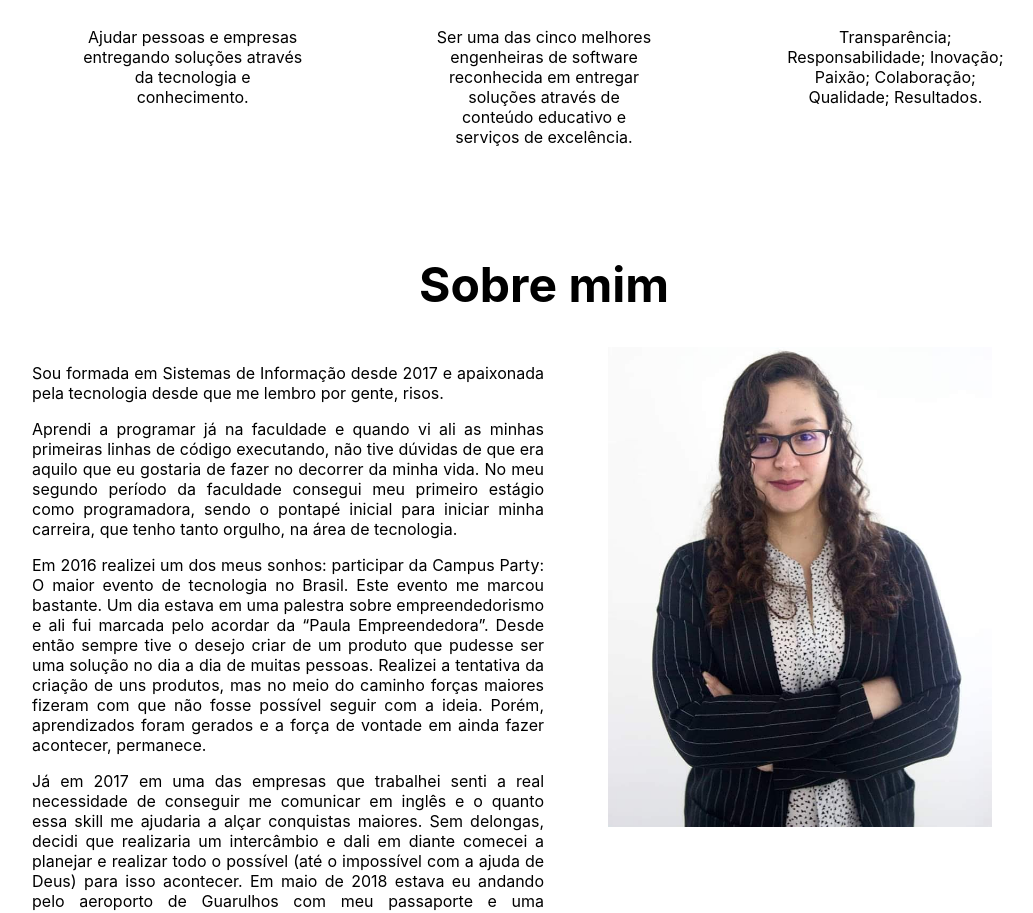
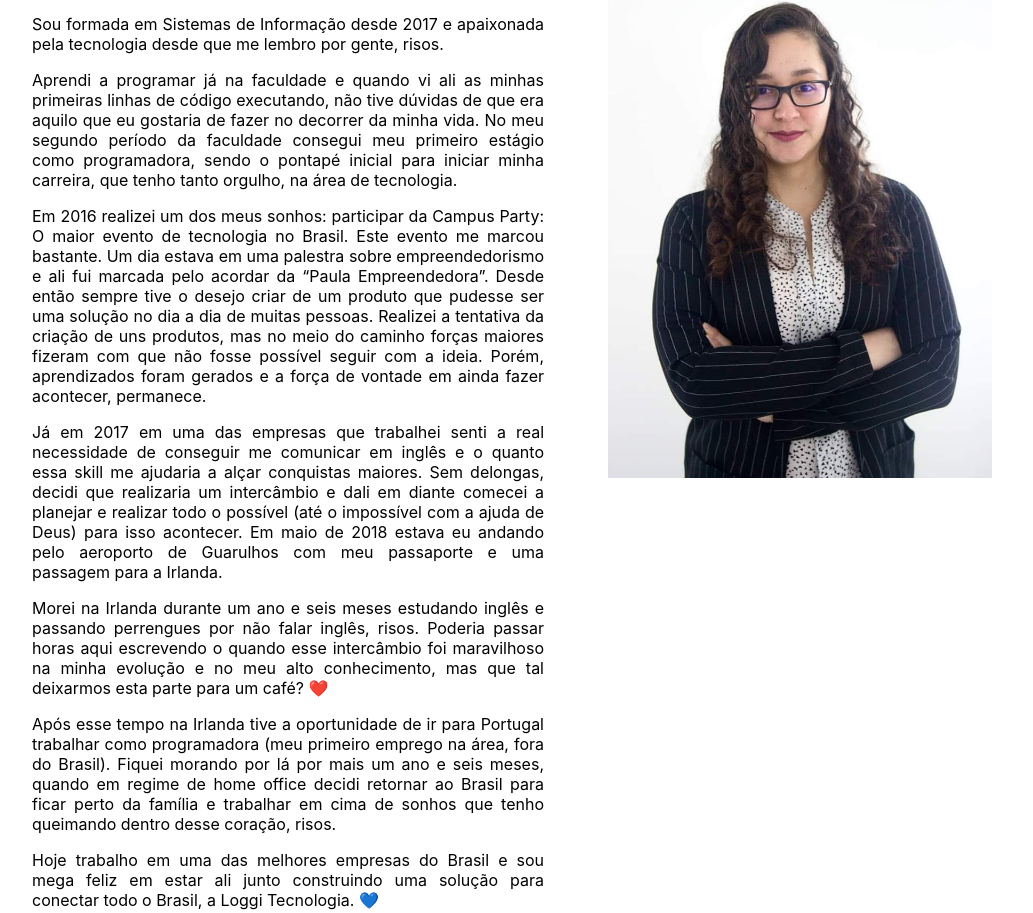
Before and after one commit to PaulaZaidel/PaulaZaidel.github.io, a React (Create React App) app: page / in a window 1280 px wide. Shown: the part 876-1789 px from the top of the page, without its empty margins (96-1129 px from the left). Built offline with nearby package versions, Linux system fonts and the light colour scheme.

Commit message:
Ajust component orders

```diff
--- a/src/App.tsx
+++ b/src/App.tsx
@@ -15,8 +15,8 @@ function App() {
         <Navbar></Navbar>
         <Header></Header>
         <Quote></Quote>
+        <About></About>
         <Principles></Principles>
-        <About></About>
         <Skills></Skills>
         <Footer></Footer>
       </Main>
```
